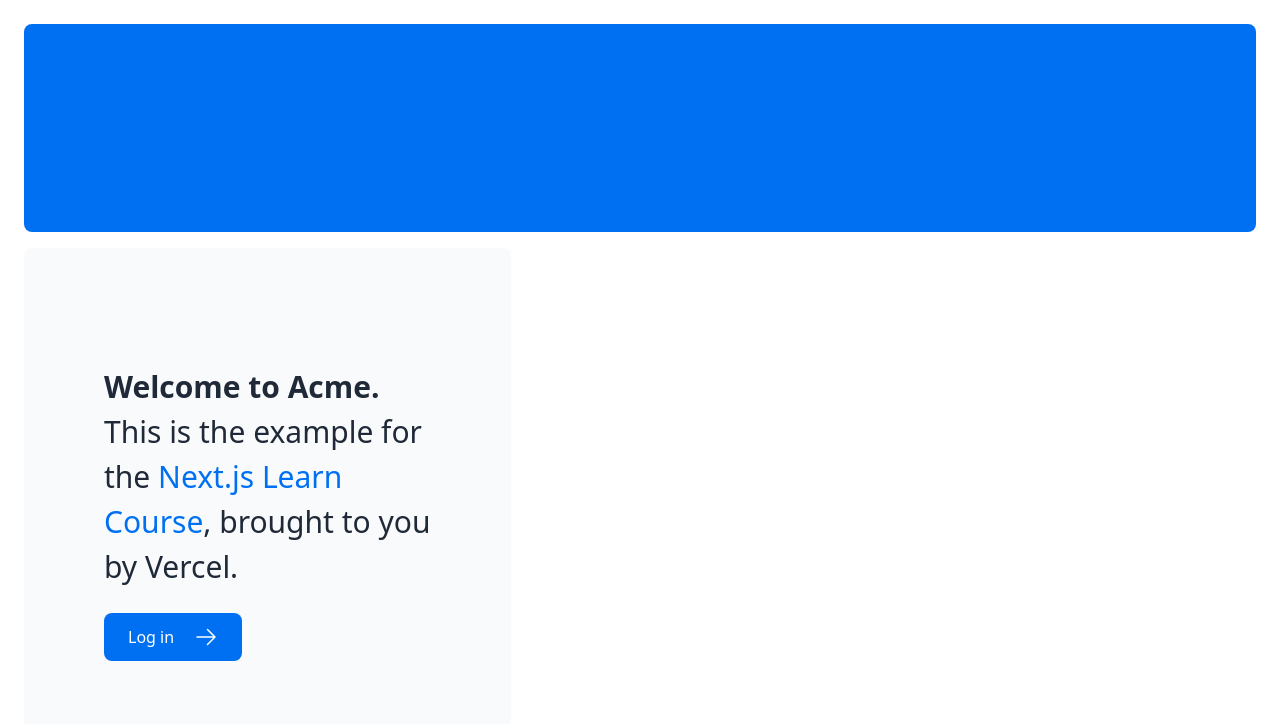
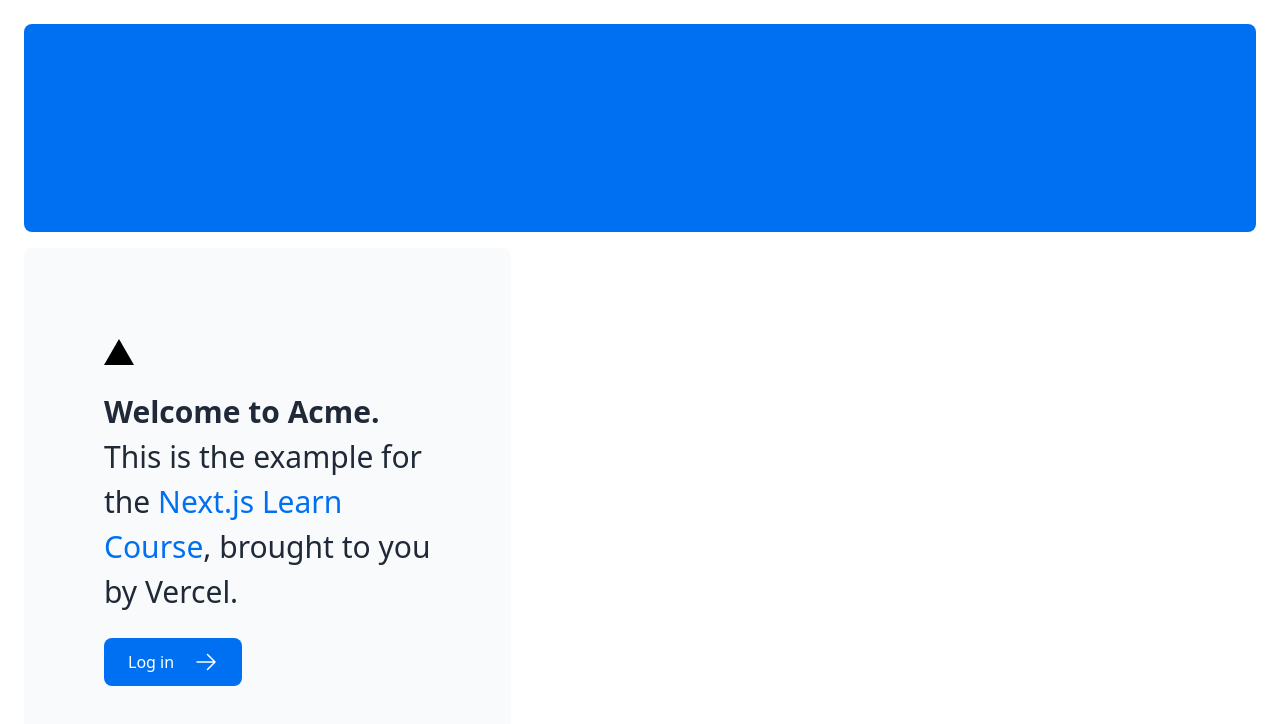
Before and after one commit to Turu0512/next-tutorial, a Next.js app: page / in a window 1280 px wide. Shown: the top 724 px of the page. Built offline with nearby package versions, Linux system fonts and the light colour scheme.

Commit message:
三角が出力

```diff
--- a/app/page.tsx
+++ b/app/page.tsx
@@ -10,6 +10,9 @@
       </div>
       <div className="mt-4 flex grow flex-col gap-4 md:flex-row">
         <div className="flex flex-col justify-center gap-6 rounded-lg bg-gray-50 px-6 py-10 md:w-2/5 md:px-20">
+          <div
+            className="relative w-0 h-0 border-l-[15px] border-r-[15px] border-b-[26px] border-l-transparent border-r-transparent border-b-black"
+          />
           <p className={`text-xl text-gray-800 md:text-3xl md:leading-normal`}>
             <strong>Welcome to Acme.</strong> This is the example for the{' '}
             <a href="https://nextjs.org/learn/" className="text-blue-500">
```
